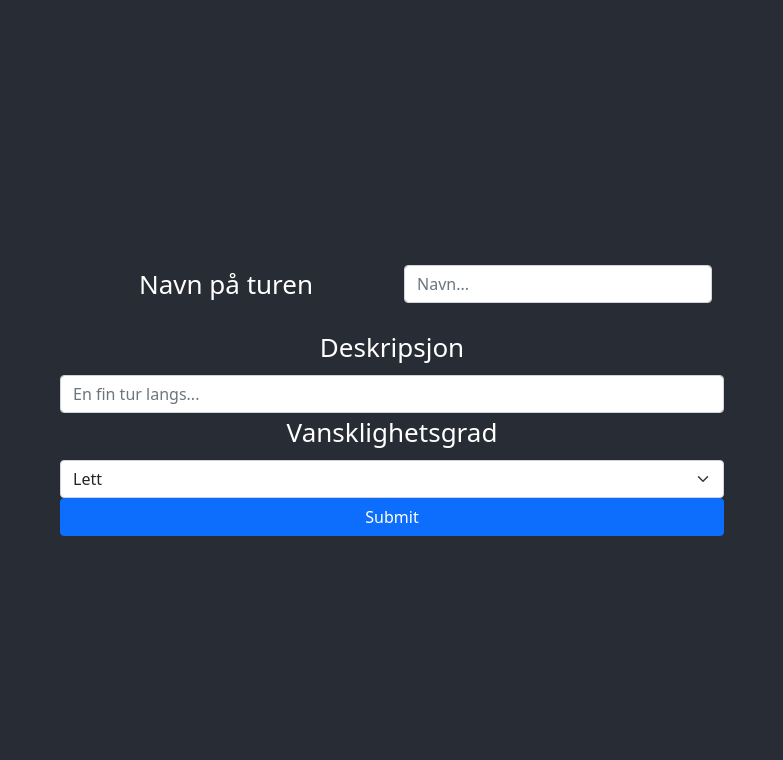
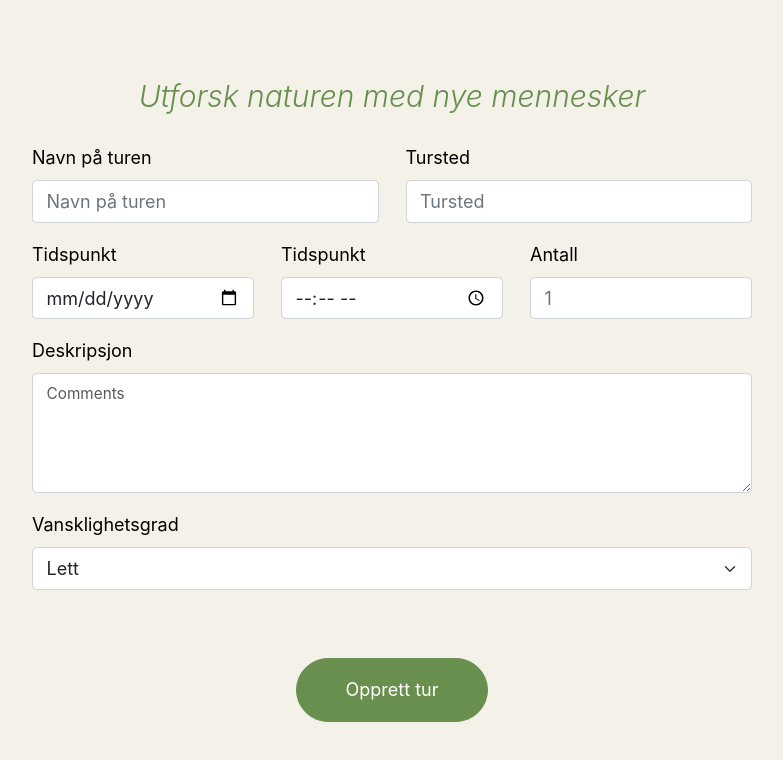
Before and after one commit to elibir/tdt4140-hiking-app, a React (Create React App) app in the folder frontend/: page / in a window 1280 px wide. Shown: the top 760 px of the page, without its empty margins (248-1031 px from the left). Built offline with nearby package versions, Linux system fonts and the light colour scheme.

Commit message:
#20 Components styling for #2

```diff
--- a/frontend/src/App.css
+++ b/frontend/src/App.css
@@ -14,14 +14,14 @@
 }
 
 .App-header {
-  background-color: #282c34;
+  background-color: #F4F1E9;
   min-height: 100vh;
   display: flex;
   flex-direction: column;
   align-items: center;
   justify-content: center;
   font-size: calc(10px + 2vmin);
-  color: white;
+  color: black;
 }
 
 .App-link {
--- a/frontend/src/components/arrangement/TripCreatorContainer.css
+++ b/frontend/src/components/arrangement/TripCreatorContainer.css
@@ -4,7 +4,41 @@
 }
 .TripCreatorContainer__SubmitButton{
 
-  width: 10vw;
+  position: center;
+  width: 15vw;
   margin: 0 auto;
-  margin-top: 20px;
+  margin-top: 50px;
+  height: 5vw;;
+  border-radius: 40px;
+  background-color: #688f4e;
+  border-color: #688f4e;
+
 }
+
+.TripCreatorContainer__SubmitButton:hover{
+  background-color: #688f4e;
+  border-color: #688f4e;
+}
+
+*{
+  font-family: -apple-system, BlinkMacSystemFont, 'Segoe UI', Roboto, Oxygen, Ubuntu, Cantarell, 'Open Sans', 'Helvetica Neue', sans-serif;
+  font-size: large;
+  text-align: left;
+}
+
+.TripCreatorContainer_Name{
+  margin-bottom: 10px;
+}
+
+.TripCreatorContainer_Date{
+  margin-bottom: 10px;
+}
+
+.text{
+  color: #688f4e;
+  margin-bottom: 30px;
+  font-style: italic;
+  font-size: 30px;
+  text-align: center;
+  font-weight: 300;
+}
--- a/frontend/src/components/arrangement/TripCreatorContainer.tsx
+++ b/frontend/src/components/arrangement/TripCreatorContainer.tsx
@@ -1,6 +1,13 @@
-import React, { FunctionComponent, useState } from 'react';
+import React, { FunctionComponent } from 'react';
 import { Form, Button, Row, Col } from 'react-bootstrap';
-import './TripCreatorContainer.css';
+import TripCreatorDatePicker from './TripCreatorDatePicker';
+import TripCreatorTimePicker from './TripCreatorTimePicker';
+import { TripCreatorDifficulty } from './TripCreatorDifficulty';
+import { TripCreatorName } from './TripCreatorName';
+import TripCreatorDescription from './TripCreatorDescription';
+import { TripCreatorWhere } from './TripCreatorWhere';
+import "bootstrap/dist/css/bootstrap.min.css";
+import "./TripCreatorContainer.css"
 
 type IProps = {
   onClick?: (e: React.MouseEvent<HTMLDivElement, MouseEvent>) => void,
@@ -8,34 +15,45 @@ type IProps = {
 
 export const TripCreatorContainer: FunctionComponent<IProps> = ({
 }) => {
+
   return <Form className="TripCreatorContainer">
-  <Form.Group className="mb-3" controlId="formBasicEmail">
-  <Row>
-    <Col>
-    <Form.Label>Navn på turen</Form.Label>
-    </Col>
-    <Col>
-    <Form.Control type="string" placeholder="Navn..." />
-    </Col>
+    <h1 className='text'>Utforsk naturen med nye mennesker</h1>
+    <Row className="mb-3">
+    <Form.Group as={Col} controlId="formName">
+    <TripCreatorName/>
+    </Form.Group>
+
+    <Form.Group as={Col} controlId="formLocation">
+    <TripCreatorWhere/>
+    </Form.Group>
   </Row>
 
+  <Row className="mb-3">
+    <Form.Group as={Col} controlId="formDate">
+      <TripCreatorDatePicker/>
+    </Form.Group>
+
+    <Form.Group as={Col} controlId="formDate">
+      <TripCreatorTimePicker/>
+    </Form.Group>
+
+    <Form.Group as={Col} controlId="formNumber">
+      <Form.Label>Antall</Form.Label>
+      <Form.Control type="number" placeholder="1" />
+    </Form.Group>
+  </Row>
+
+  <Form.Group className="mb-3" controlId="formDescription">
+    <TripCreatorDescription/>
   </Form.Group>
-  <Row>
-    <Form.Label>Deskripsjon</Form.Label>
-    <Form.Control type="string" placeholder="En fin tur langs..." />
+  <Form.Group className="mb-3" controlId="formDifficulty">
+    <TripCreatorDifficulty/>
+  </Form.Group>
+    <Row>
+      <Button variant="primary" type="submit"  className="TripCreatorContainer__SubmitButton">
+        Opprett tur
+      </Button>
+    </Row>
+</Form>
 
-    <Form.Label>Vansklighetsgrad</Form.Label>
-    <Form.Select aria-label="Default select example">
-      <option value="1">Lett</option>
-      <option value="2">Moderat</option>
-      <option value="3">Utfordrende</option>
-    </Form.Select>
-    </Row>
-    <Row>
-
-  <Button variant="primary" type="submit" className="TripCreatorContainer__SubmitButton">
-    Submit
-  </Button>
-  </Row>
-</Form>
 }
--- /dev/null
+++ b/frontend/src/components/arrangement/TripCreatorDatePicker.tsx
@@ -0,0 +1,12 @@
+import React, { FunctionComponent } from 'react';
+import { Form } from 'react-bootstrap';
+
+type IProps = {}
+const TripCreatorDatePicker: FunctionComponent<IProps> = ({
+}) => {
+  return <>
+    <Form.Label>Tidspunkt</Form.Label>
+    <Form.Control type="date" name="due_date" placeholder="due_date" className= 'TripCreatorContainer__Date' />
+    </>
+}
+export default TripCreatorDatePicker;
--- /dev/null
+++ b/frontend/src/components/arrangement/TripCreatorDescription.tsx
@@ -0,0 +1,17 @@
+import React, { FunctionComponent } from 'react';
+import { FloatingLabel, Form } from 'react-bootstrap';
+
+type IProps = {}
+const TripCreatorDescription: FunctionComponent<IProps> = ({
+}) => {
+  return <>
+    <Form.Label>Deskripsjon</Form.Label>
+    <FloatingLabel controlId="floatingTextarea2" label="Comments">
+    <Form.Control
+      as="textarea"
+      style={{ height: '120px' }}
+    />
+  </FloatingLabel>
+  </>
+}
+export default TripCreatorDescription;
--- /dev/null
+++ b/frontend/src/components/arrangement/TripCreatorDifficulty.tsx
@@ -0,0 +1,16 @@
+import React, { FunctionComponent } from 'react';
+import { Form } from 'react-bootstrap';
+
+type IProps = {}
+export const TripCreatorDifficulty: FunctionComponent<IProps> = ({
+}) => {
+
+  const DiffList: string[] = ["Lett", "Moderat", "Vanskelig"]
+
+  return <>
+    <Form.Label>Vansklighetsgrad</Form.Label>
+    <Form.Select aria-label="Default select example">
+      {DiffList.map((data: string) => <option value={data}>{data}</option>)}
+    </Form.Select>
+    </>
+}
--- /dev/null
+++ b/frontend/src/components/arrangement/TripCreatorName.tsx
@@ -0,0 +1,13 @@
+import React, { FunctionComponent } from 'react';
+import { Col, Form, Row } from 'react-bootstrap';
+
+type IProps = {}
+export const TripCreatorName: FunctionComponent<IProps> = ({
+}) => {
+  return <Row>
+    <Col>
+    <Form.Label>Navn på turen</Form.Label>
+    <Form.Control type="string" placeholder="Navn på turen" className='TripCreatorContainer__Name'/>
+    </Col>
+  </Row>
+}
--- /dev/null
+++ b/frontend/src/components/arrangement/TripCreatorTimePicker.tsx
@@ -0,0 +1,12 @@
+import React, { FunctionComponent } from 'react';
+import { Form } from 'react-bootstrap';
+
+type IProps = {}
+const TripCreatorDatePicker: FunctionComponent<IProps> = ({
+}) => {
+  return <>
+    <Form.Label>Tidspunkt</Form.Label>
+    <Form.Control type="time" name="time" placeholder="time" className= 'TripCreatorContainer__Time' />
+    </>
+}
+export default TripCreatorDatePicker;
--- /dev/null
+++ b/frontend/src/components/arrangement/TripCreatorWhere.tsx
@@ -0,0 +1,12 @@
+import React, { FunctionComponent } from 'react';
+import { Col, Form, Row } from 'react-bootstrap';
+
+export const TripCreatorWhere: FunctionComponent = ({
+}) => {
+  return <Row>
+    <Col>
+    <Form.Label>Tursted</Form.Label>
+    <Form.Control type="string" placeholder="Tursted" />
+    </Col>
+  </Row>
+}
```
